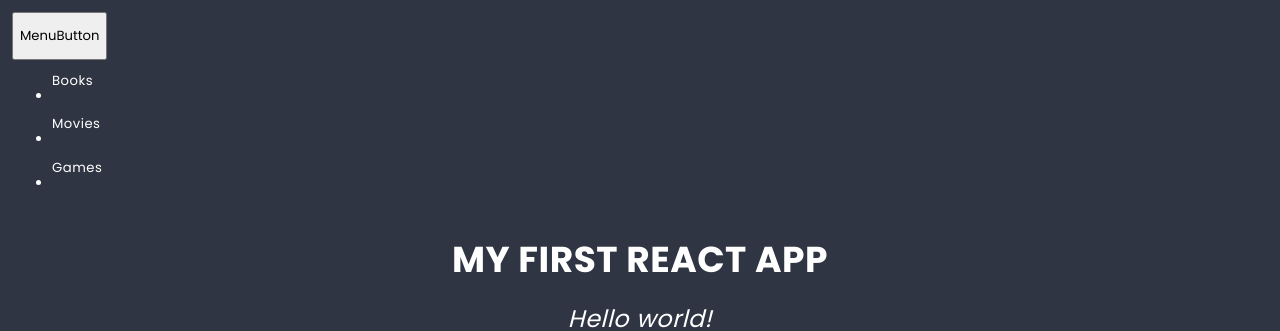
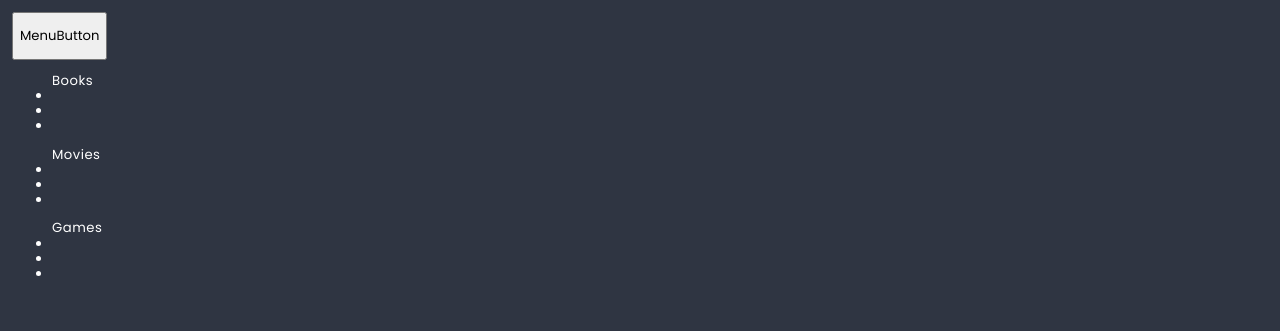
Before and after one commit to dave8git/reACT_odNowa, a React app: page / in a window 1280 px wide. Both pictures are taken after a click on the button "MenuButton". Shown: the top 331 px of the page. Built offline with nearby package versions, Linux system fonts and the light colour scheme.

Commit message:
Add map function in MenuButton.js #4

```diff
--- a/src/components/MenuButton/MenuButton.js
+++ b/src/components/MenuButton/MenuButton.js
@@ -24,7 +24,7 @@ class MenuButton extends React.Component {
 
           //this.state.columns.map((n) => {<ul>n</ul>})
 
-           listData.columns.map((col) => <ul>{col.title} <li>{col.cards.title}</li></ul>)
+           listData.columns.map((col) => <ul>{col.title} {listData.columns.map((col) => <li>{col.cards.title}</li>)}</ul>)
 
          : null
         }
```
